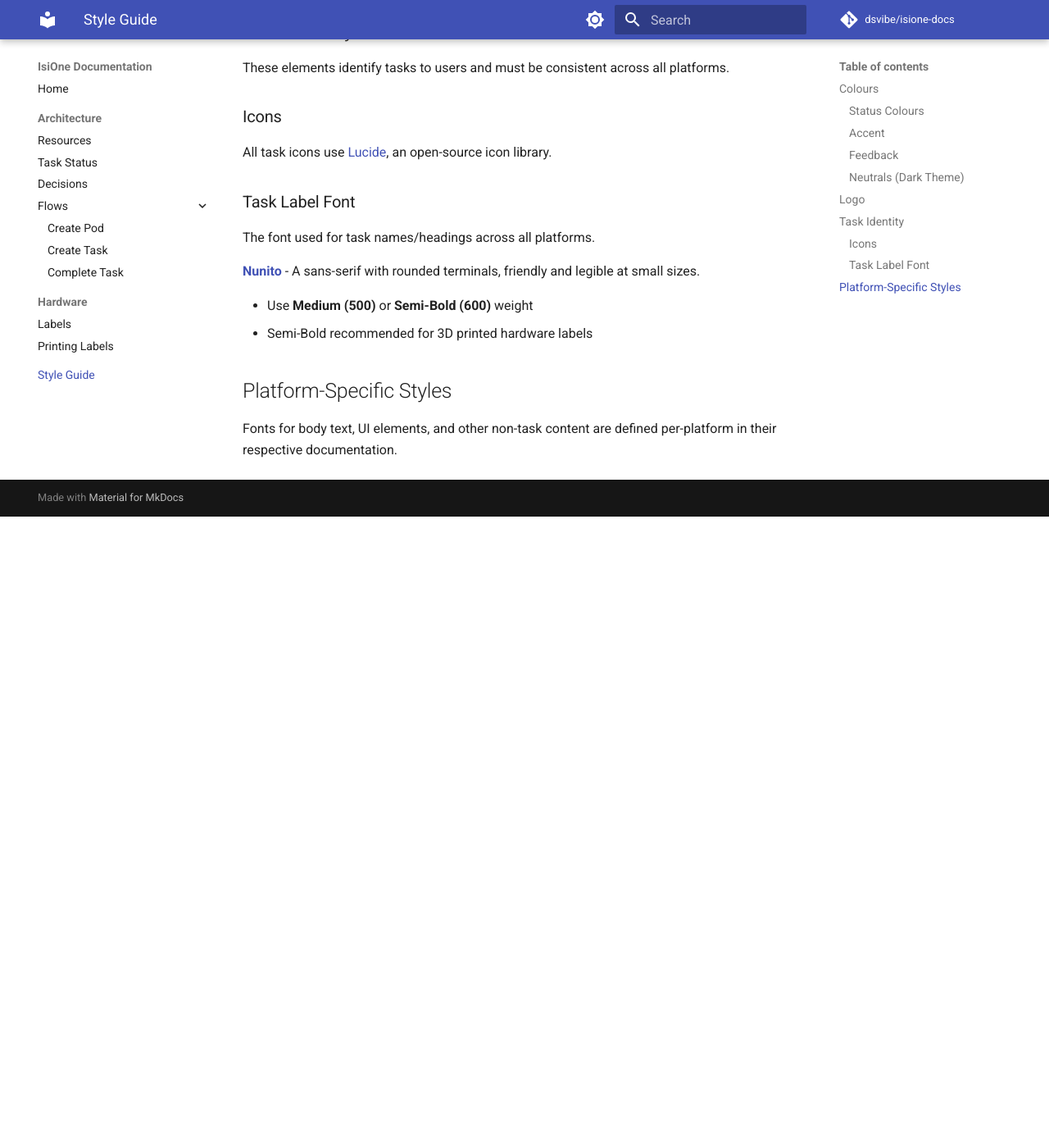
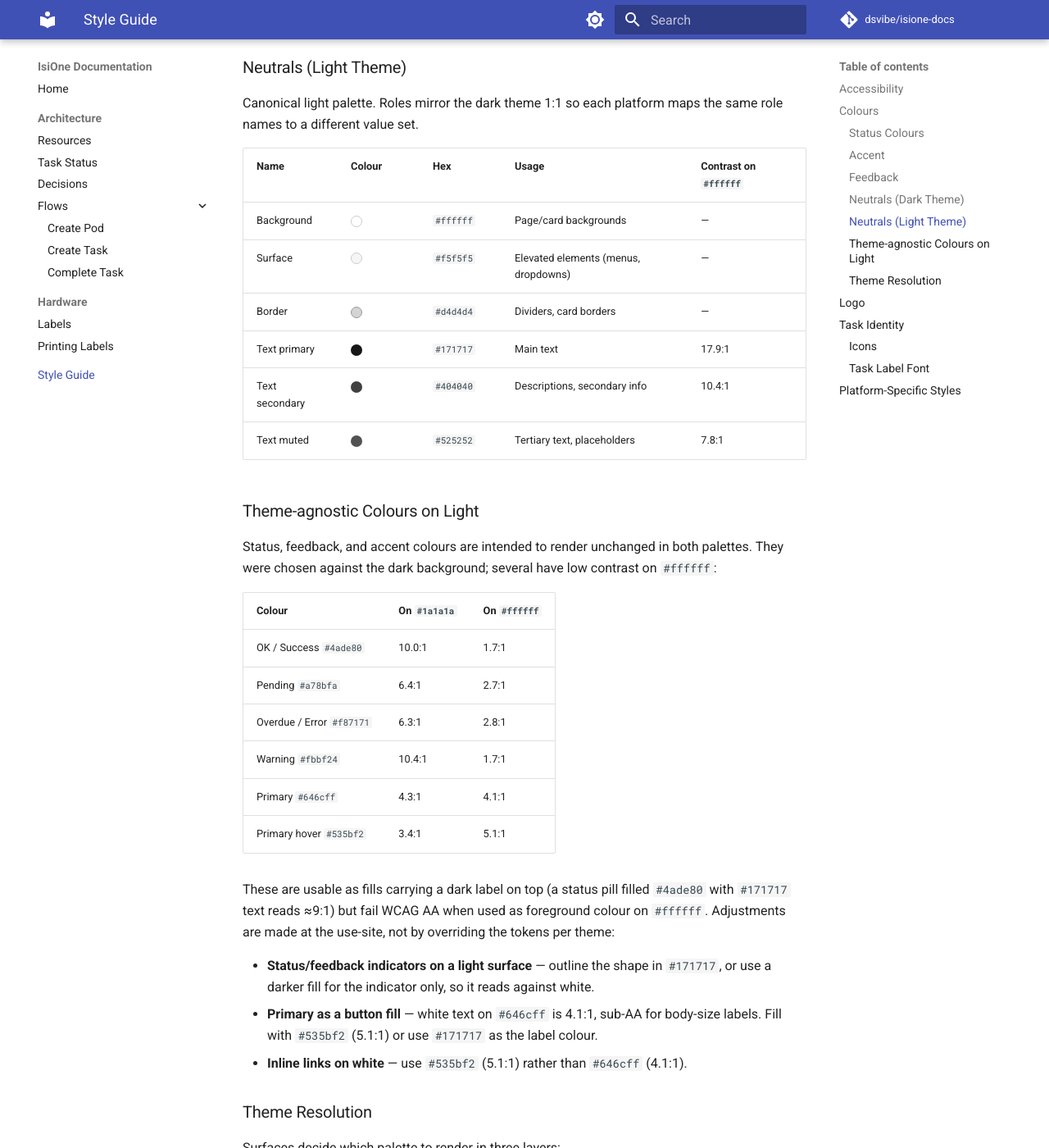
Before and after one commit to dsvibe/isione-docs, an MkDocs documentation site: the page built from docs/style-guide.md, in a window 1280 px wide and 1400 px high, scrolled down 1821 px. Shown: the whole window at 82% size. Built offline with MkDocs 1.6.1 and Material for MkDocs 9.7.7, drawn with Linux system fonts in a browser that asks for light colours; comment, search, counter and statistics services are not loaded; before the commit the page ends 2451 px from its top, so only the background shows below that; some of the changed text lies outside the part shown.

Commit message:
Added light theme palette and accessibility section
Adds a canonical light neutral palette aligned 1:1 with Tailwind v4
default neutrals, a contrast table for the theme-agnostic status,
feedback, and accent colours on white, and a three-layer Theme
Resolution contract (default, system preference, explicit user choice).

Promotes contrast standards into a top-level Accessibility section
that frames the AAA aspiration and the AA floor up front, rather than
burying it inline near the dark palette.

Implementation specifics are kept stack-agnostic — per-platform wiring
lives in each component's own docs. The dark palette values are
unchanged.

Also adds site/ to .gitignore for local mkdocs builds.

Co-Authored-By: Claude <noreply@anthropic.com>

```diff
--- a/docs/style-guide.md
+++ b/docs/style-guide.md
@@ -1,6 +1,12 @@
 # Style Guide
 
 Design decisions that apply across all IsiOne components (web, Android, iOS, hardware).
+
+## Accessibility
+
+IsiOne aims for [WCAG 2.x](https://www.w3.org/TR/WCAG22/) **AAA** for text contrast — 7:1 for normal text, 4.5:1 for large text. The light palette meets this across the board; the dark palette currently clears **AA** (4.5:1 / 3:1) and is held there to avoid regressing shipped surfaces. New surfaces should target AAA where possible and not fall below AA.
+
+Status, feedback, and accent fills are not required to pass contrast thresholds on their own — what matters is the contrast of the label sitting on top of the fill, or of the surrounding role-coloured text.
 
 ## Colours
 
@@ -40,6 +46,52 @@ Task status is communicated through colour across all platforms (web, mobile, ha
 | Text secondary | <span style="display:inline-block;width:14px;height:14px;background:#aaaaaa;border-radius:50%;vertical-align:middle"></span> | `#aaaaaa` | Descriptions, secondary info |
 | Text muted | <span style="display:inline-block;width:14px;height:14px;background:#888888;border-radius:50%;vertical-align:middle"></span> | `#888888` | Tertiary text, placeholders |
 
+`#888888` on `#1a1a1a` is ≈4.9:1 — the binding row that holds the dark palette at AA rather than AAA.
+
+### Neutrals (Light Theme)
+
+Canonical light palette. Roles mirror the dark theme 1:1 so each platform maps the same role names to a different value set.
+
+| Name | Colour | Hex | Usage | Contrast on `#ffffff` |
+|------|--------|-----|-------|-----------------------|
+| Background | <span style="display:inline-block;width:14px;height:14px;background:#ffffff;border-radius:50%;vertical-align:middle;border:1px solid #ccc"></span> | `#ffffff` | Page/card backgrounds | — |
+| Surface | <span style="display:inline-block;width:14px;height:14px;background:#f5f5f5;border-radius:50%;vertical-align:middle;border:1px solid #ccc"></span> | `#f5f5f5` | Elevated elements (menus, dropdowns) | — |
+| Border | <span style="display:inline-block;width:14px;height:14px;background:#d4d4d4;border-radius:50%;vertical-align:middle;border:1px solid #999"></span> | `#d4d4d4` | Dividers, card borders | — |
+| Text primary | <span style="display:inline-block;width:14px;height:14px;background:#171717;border-radius:50%;vertical-align:middle"></span> | `#171717` | Main text | 17.9:1 |
+| Text secondary | <span style="display:inline-block;width:14px;height:14px;background:#404040;border-radius:50%;vertical-align:middle"></span> | `#404040` | Descriptions, secondary info | 10.4:1 |
+| Text muted | <span style="display:inline-block;width:14px;height:14px;background:#525252;border-radius:50%;vertical-align:middle"></span> | `#525252` | Tertiary text, placeholders | 7.8:1 |
+
+### Theme-agnostic Colours on Light
+
+Status, feedback, and accent colours are intended to render unchanged in both palettes. They were chosen against the dark background; several have low contrast on `#ffffff`:
+
+| Colour | On `#1a1a1a` | On `#ffffff` |
+|--------|--------------|--------------|
+| OK / Success `#4ade80` | 10.0:1 | 1.7:1 |
+| Pending `#a78bfa` | 6.4:1 | 2.7:1 |
+| Overdue / Error `#f87171` | 6.3:1 | 2.8:1 |
+| Warning `#fbbf24` | 10.4:1 | 1.7:1 |
+| Primary `#646cff` | 4.3:1 | 4.1:1 |
+| Primary hover `#535bf2` | 3.4:1 | 5.1:1 |
+
+These are usable as fills carrying a dark label on top (a status pill filled `#4ade80` with `#171717` text reads ≈9:1) but fail WCAG AA when used as foreground colour on `#ffffff`. Adjustments are made at the use-site, not by overriding the tokens per theme:
+
+- **Status/feedback indicators on a light surface** — outline the shape in `#171717`, or use a darker fill for the indicator only, so it reads against white.
+- **Primary as a button fill** — white text on `#646cff` is 4.1:1, sub-AA for body-size labels. Fill with `#535bf2` (5.1:1) or use `#171717` as the label colour.
+- **Inline links on white** — use `#535bf2` (5.1:1) rather than `#646cff` (4.1:1).
+
+### Theme Resolution
+
+Surfaces decide which palette to render in three layers:
+
+1. **Default** is dark. Without any theme signal, surfaces render the dark palette.
+2. **System preference** selects light when the OS or runtime reports a light preference — unless an explicit choice overrides it.
+3. **Explicit user choice** wins over both. A user who has selected dark continues to see dark on a light system, and vice versa.
+
+"System" is the result of step 2 — the absence of an explicit choice — not a third palette. Surfaces with a theme picker should expose two modes (light, dark) plus a "follow system" option that clears the stored explicit choice.
+
+How the three layers are wired is platform-specific and lives in each component's own documentation.
+
 ## Logo
 
 ![IsiOne Logo](assets/logo.svg){ width="64" }
```
Also changed, not shown: 1 other file.
